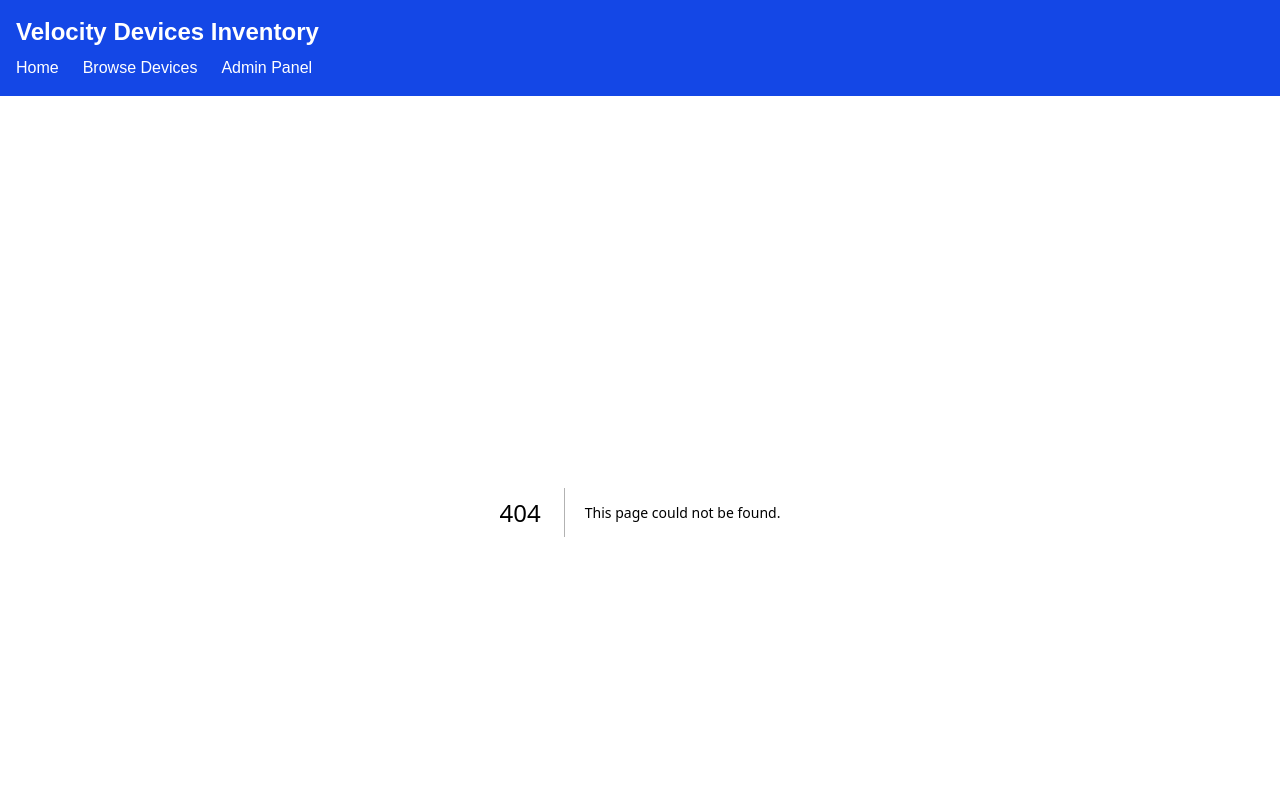
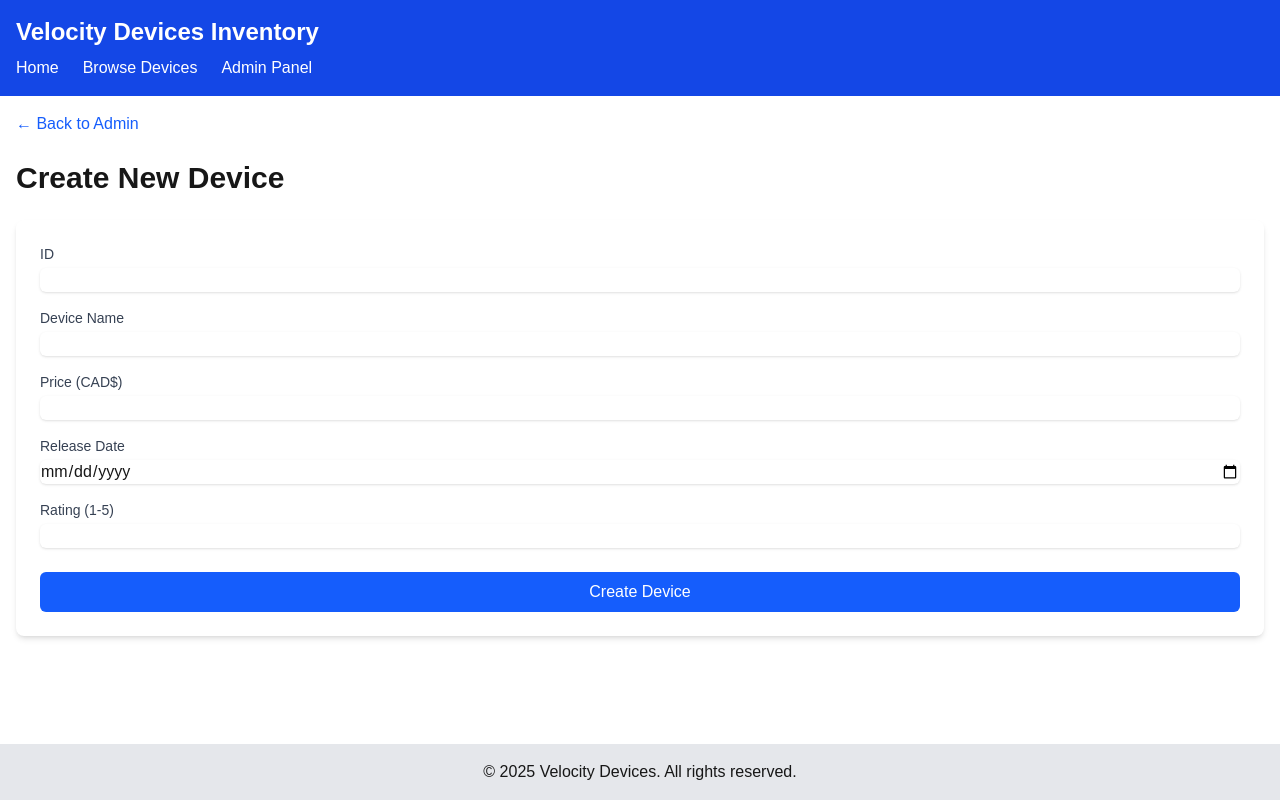
Before and after one commit to issey-wu/Apple-Inventory-Platform, a Next.js app: page /admin/create in a window 1280 px wide. Before the commit this address had no page. Shown: the top 800 px of the page. Built offline with nearby package versions, Linux system fonts and the light colour scheme.

Commit message:
Added a create device form page with server action integration

```diff
--- /dev/null
+++ b/src/app/admin/create/page.js
@@ -0,0 +1,91 @@
+import Link from 'next/link';
+import { createDeviceAction } from '../actions';
+
+export default function CreateDevicePage() {
+  return (
+    <div>
+      <div className="mb-6">
+        <Link
+          href="/admin"
+          className="text-blue-600 hover:text-blue-800 font-medium"
+        >
+          ← Back to Admin
+        </Link>
+      </div>
+
+      <h1 className="text-3xl font-bold mb-6">Create New Device</h1>
+
+      <div className="bg-white rounded-lg shadow-md p-6">
+        <form action={createDeviceAction} className="space-y-4">
+          <div>
+            <label htmlFor="id" className="block text-sm font-medium text-gray-700">ID</label>
+            <input
+              type="number"
+              id="id"
+              name="id"
+              className="mt-1 block w-full rounded-md border-gray-300 shadow-sm focus:border-blue-500 focus:ring-blue-500"
+              required
+            />
+          </div>
+
+          <div>
+            <label htmlFor="device_name" className="block text-sm font-medium text-gray-700">Device Name</label>
+            <input
+              type="text"
+              id="device_name"
+              name="device_name"
+              className="mt-1 block w-full rounded-md border-gray-300 shadow-sm focus:border-blue-500 focus:ring-blue-500"
+              required
+            />
+          </div>
+
+          <div>
+            <label htmlFor="price" className="block text-sm font-medium text-gray-700">Price (CAD$)</label>
+            <input
+              type="number"
+              id="price"
+              name="price"
+              step="0.01"
+              className="mt-1 block w-full rounded-md border-gray-300 shadow-sm focus:border-blue-500 focus:ring-blue-500"
+              required
+            />
+          </div>
+
+          <div>
+            <label htmlFor="release_date" className="block text-sm font-medium text-gray-700">Release Date</label>
+            <input
+              type="date"
+              id="release_date"
+              name="release_date"
+              className="mt-1 block w-full rounded-md border-gray-300 shadow-sm focus:border-blue-500 focus:ring-blue-500"
+              required
+            />
+          </div>
+
+          <div>
+            <label htmlFor="rating" className="block text-sm font-medium text-gray-700">Rating (1-5)</label>
+            <input
+              type="number"
+              id="rating"
+              name="rating"
+              min="1"
+              max="5"
+              step="0.1"
+              className="mt-1 block w-full rounded-md border-gray-300 shadow-sm focus:border-blue-500 focus:ring-blue-500"
+              required
+            />
+          </div>
+
+          <div className="pt-2">
+            <button
+              type="submit"
+              className="w-full bg-blue-600 hover:bg-blue-700 text-white py-2 px-4 rounded-md font-medium transition-colors"
+            >
+              Create Device
+            </button>
+          </div>
+        </form>
+      </div>
+    </div>
+  );
+}
```
